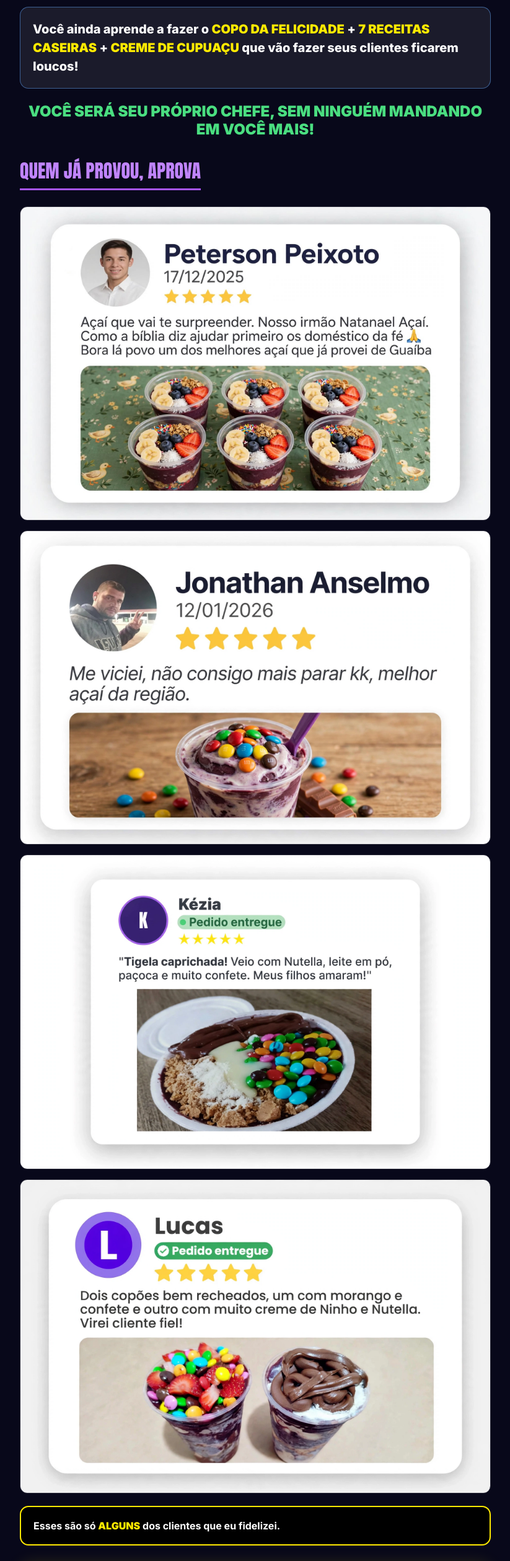
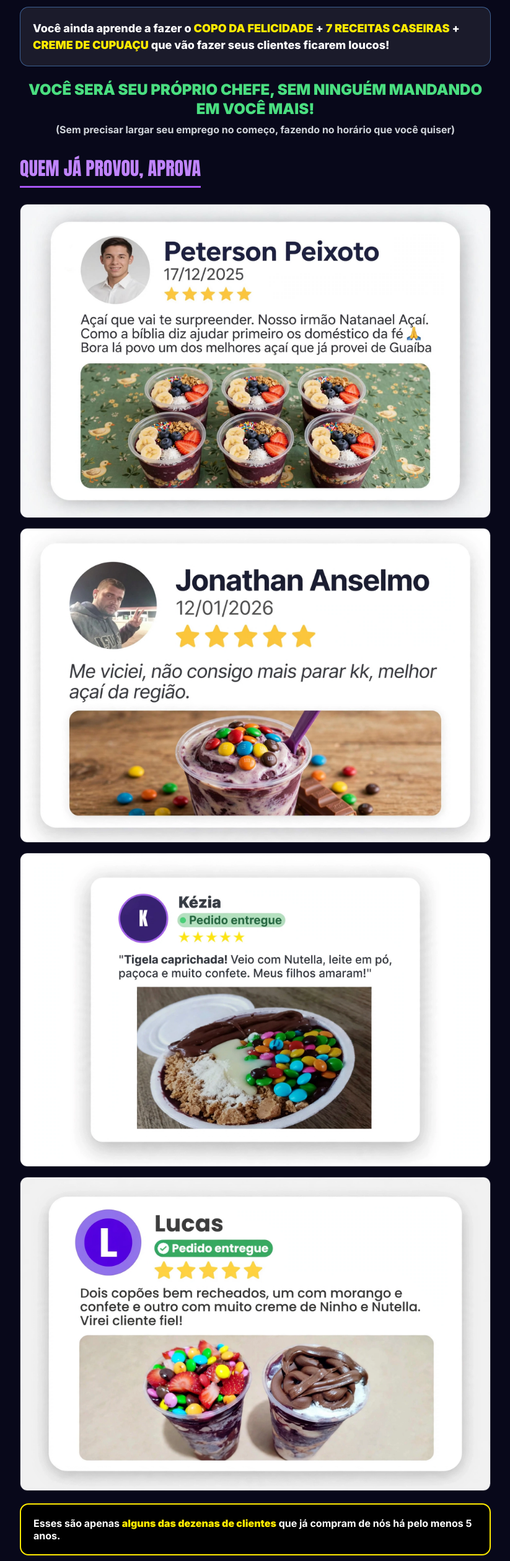
Before and after one commit to jonathananselmo1234-creator/A-a-que-te-surpreende-, a website: page index.html in a window 1280 px wide. Shown: the part 1649-4168 px from the top of the page at 62% size, without its empty margins (228-1051 px from the left). Drawn offline with Linux system fonts and the light colour scheme.

Commit message:
Update index.html

```diff
--- a/index.html
+++ b/index.html
@@ -27,13 +27,14 @@ body{background:#08081a;font-family:'Inter',sans-serif;color:#fff;display:flex;j
 .blue{color:#60a5fa;font-weight:800}
 .bonus-highlight{background:#ffea00;color:#000;border-radius:12px;padding:16px;margin:22px 20px;text-align:center;font-weight:900;font-size:20px;animation:piscaSuave 2s infinite alternate}
 @keyframes piscaSuave{0%{transform:scale(1);box-shadow:0 0 8px rgba(255,234,0,0.4)}100%{transform:scale(1.02);box-shadow:0 0 14px rgba(255,234,0,0.6)}}
-.green{color:#4ade80;font-size:20px;font-weight:900;text-align:center;padding:0 20px;margin-top:22px}
+.green{color:#4ade80;font-size:20px;font-weight:900;text-align:center;padding:0 20px;margin-top:22px;line-height:1.3}
+.green-sub{color:#d1d5db;font-size:14px;font-weight:700;text-align:center;margin-top:8px;display:block}
 .depoimentos-wrap{margin:30px 20px 0}
 .depoimentos-title{font-family:'Anton',sans-serif;color:#c084fc;font-size:30px;padding-bottom:6px;border-bottom:3px solid #a855f7;display:inline-block;text-transform:uppercase;margin-bottom:16px}
 .depo-grid{display:flex;flex-direction:column;gap:16px;margin-top:10px}
 .depo-foto{width:100%;border-radius:12px;border:1px solid rgba(255,255,255,0.15);display:block}
 .depoimentos-impacto{background:#000;border:2px solid #ffea00;border-radius:14px;padding:20px;margin-top:20px;font-weight:700;color:#fff}
-.oferta-stack{background:#000;border:2px solid #ffea00;border-radius:16px;padding:22px;margin:28px 20px;box-shadow:0 0 25px rgba(255,234,0,0.15)}
+.oferta-stack{background:#000;border:2px solid #ffea00;border-radius:16px;padding:22px;margin:28px 20px}
 .oferta-stack .oferta-top{color:#ff1a1a;font-family:'Anton',sans-serif;font-size:32px;text-align:center;margin-bottom:8px;letter-spacing:2px}
 .oferta-stack .oferta-sub{color:#ffea00;font-family:'Anton',sans-serif;font-size:20px;text-align:center;margin-bottom:14px}
 .oferta-stack .oferta-lista{font-size:16px;line-height:2;font-weight:800}
@@ -41,7 +42,7 @@ body{background:#08081a;font-family:'Inter',sans-serif;color:#fff;display:flex;j
 .desconto-pisca{display:inline-block;background:#ffea00;color:#000;padding:6px 14px;border-radius:8px;margin-top:10px;font-size:16px;font-weight:900;animation:piscaSuave 2s infinite alternate}
 .timer-box{background:#b91c1c;border-radius:12px;padding:14px;margin:22px 20px 0;text-align:center;border:2px solid #ffea00}
 .btn-compra{background:#00d26a;color:#fff;font-family:'Anton',sans-serif;font-size:28px;padding:22px 55px;border-radius:12px;text-decoration:none;display:inline-block;text-align:center;width:90%;max-width:550px;animation:brilhoSuave 2.5s infinite alternate}
-@keyframes brilhoSuave{0%{box-shadow:0 0 10px rgba(0,210,106,0.4);transform:scale(1)}100%{box-shadow:0 0 18px rgba(0,210,106,0.6);transform:scale(1.01)}}
+@keyframes brilhoSuave{0%{box-shadow:0 0 10px rgba(0,210,106,0.4)}100%{box-shadow:0 0 18px rgba(0,210,106,0.6)}}
 .ja-aluno{text-align:center;margin:30px 20px 10px}
 .ja-aluno a{color:#c084fc;font-weight:800;font-size:16px;text-decoration:underline}
 .suporte-box{background:rgba(37,211,102,0.12);border:1px solid #25D366;border-radius:50px;padding:14px;margin:24px 20px;text-align:center}
@@ -51,7 +52,7 @@ body{background:#08081a;font-family:'Inter',sans-serif;color:#fff;display:flex;j
 .garantia strong{color:#4ade80;font-size:19px;display:block;margin-bottom:6px;font-family:'Anton',sans-serif}
 .garantia p{font-size:15px;line-height:1.5;font-weight:700;color:#fff}
 .small{color:#9ca3af;font-size:11px;text-align:center;margin-top:14px;padding-bottom:40px}
-@media (min-width:768px){.title{font-size:68px !important}.subtitle{font-size:30px !important}.card p{font-size:26px}.bonus-box p{font-size:20px}.green{font-size:24px}.oferta-stack .oferta-top{font-size:40px}.oferta-stack .oferta-sub{font-size:24px}.oferta-stack .oferta-lista{font-size:18px}.bonus-highlight{font-size:24px}.btn-compra{font-size:32px}}
+@media (min-width:768px){.title{font-size:68px !important}.subtitle{font-size:30px !important}.card p{font-size:26px}.green{font-size:24px}.green-sub{font-size:16px}}
 </style>
 </head>
 <body>
@@ -76,6 +77,7 @@ body{background:#08081a;font-family:'Inter',sans-serif;color:#fff;display:flex;j
 <div class="bonus-title">BÔNUS EXCLUSIVO</div>
 <div class="bonus-box"><p>Você ainda aprende a fazer o <span class="yellow">COPO DA FELICIDADE</span> + <span class="yellow">7 RECEITAS CASEIRAS</span> + <span class="yellow">CREME DE CUPUAÇU</span> que vão fazer seus clientes ficarem loucos!</p></div>
 <p class="green">VOCÊ SERÁ SEU PRÓPRIO CHEFE, SEM NINGUÉM MANDANDO EM VOCÊ MAIS!</p>
+<span class="green-sub">(Sem precisar largar seu emprego no começo, fazendo no horário que você quiser)</span>
 
 <div class="depoimentos-wrap">
 <div class="depoimentos-title">QUEM JÁ PROVOU, APROVA</div>
@@ -85,7 +87,7 @@ body{background:#08081a;font-family:'Inter',sans-serif;color:#fff;display:flex;j
 <img src="depo-kezia.webp" class="depo-foto" alt="Kézia">
 <img src="depo-lucas.webp" class="depo-foto" alt="Lucas">
 </div>
-<div class="depoimentos-impacto"><p>Esses são só <span class="yellow">ALGUNS</span> dos clientes que eu fidelizei.</p></div>
+<div class="depoimentos-impacto"><p>Esses são apenas <span class="yellow">alguns das dezenas de clientes</span> que já compram de nós há pelo menos 5 anos.</p></div>
 </div>
 
 <div class="oferta-stack">
```
